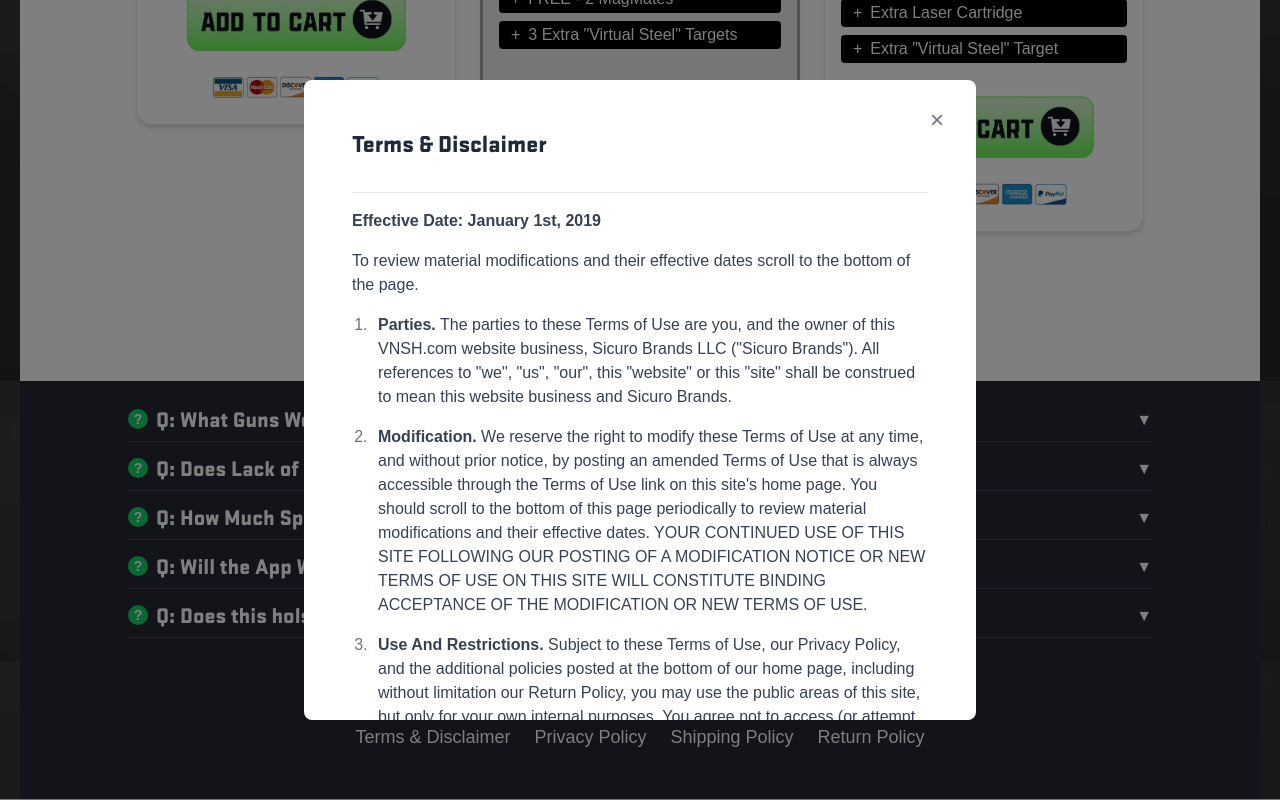
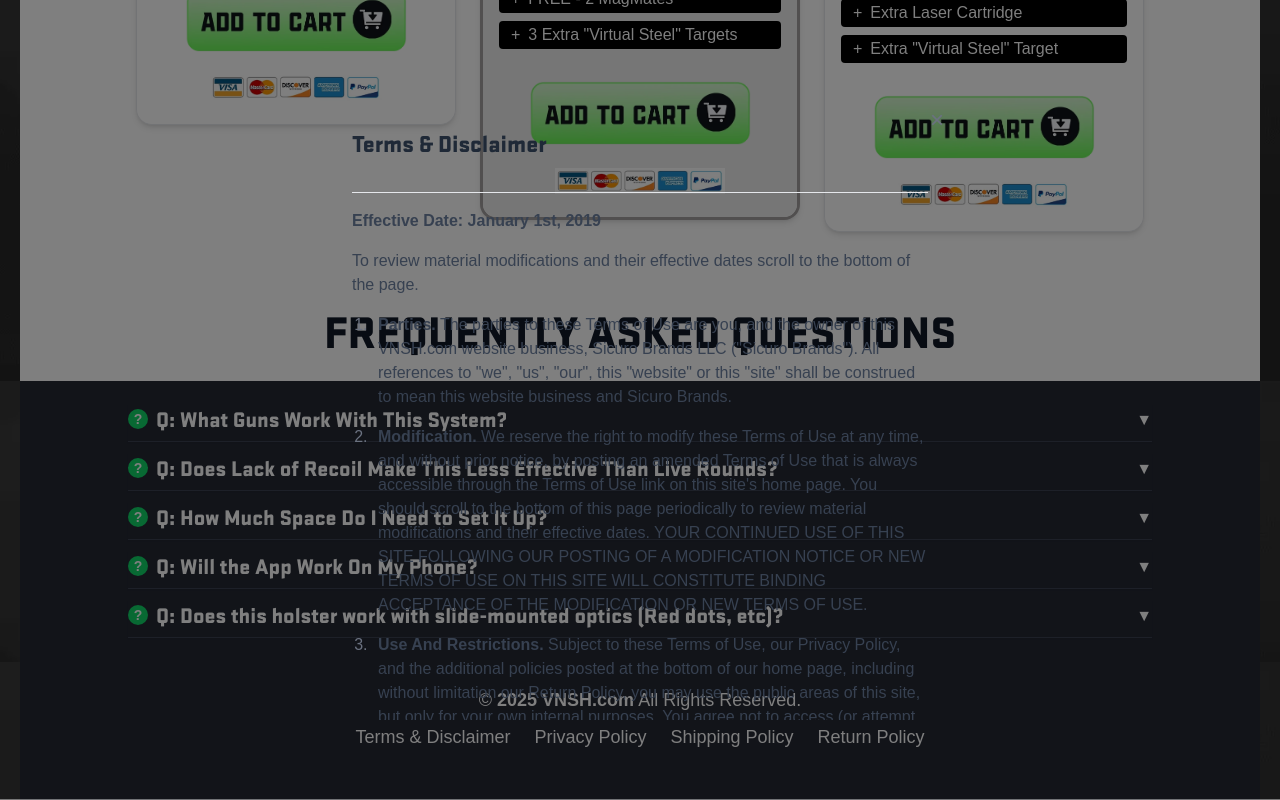
Before and after one commit to davecandawan/nextjs-vnlsegbbgg, a Next.js app: page / in a window 1280 px wide. Both pictures are taken after a click on the link "Terms & Disclaimer". Shown: the part 10202-11002 px from the top of the page. Built offline with nearby package versions, Linux system fonts and the light colour scheme.

Commit message:
fotter white BG

```diff
--- a/src/components/Footer/Footer.tsx
+++ b/src/components/Footer/Footer.tsx
@@ -99,7 +99,7 @@ const Footer: React.FC = () => {
       {showModal && (
         <div className="fixed inset-0 bg-black bg-opacity-50 z-50 p-4 pt-20" onClick={closeModal}>
           <div
-            className="bg-[white] rounded-lg max-w-2xl w-full max-h-[80vh] overflow-y-auto relative p-6 mx-auto"
+            className="bg-[242833] rounded-lg max-w-2xl w-full max-h-[80vh] overflow-y-auto relative p-6 mx-auto"
             onClick={e => e.stopPropagation()}
           >
             <button
```
